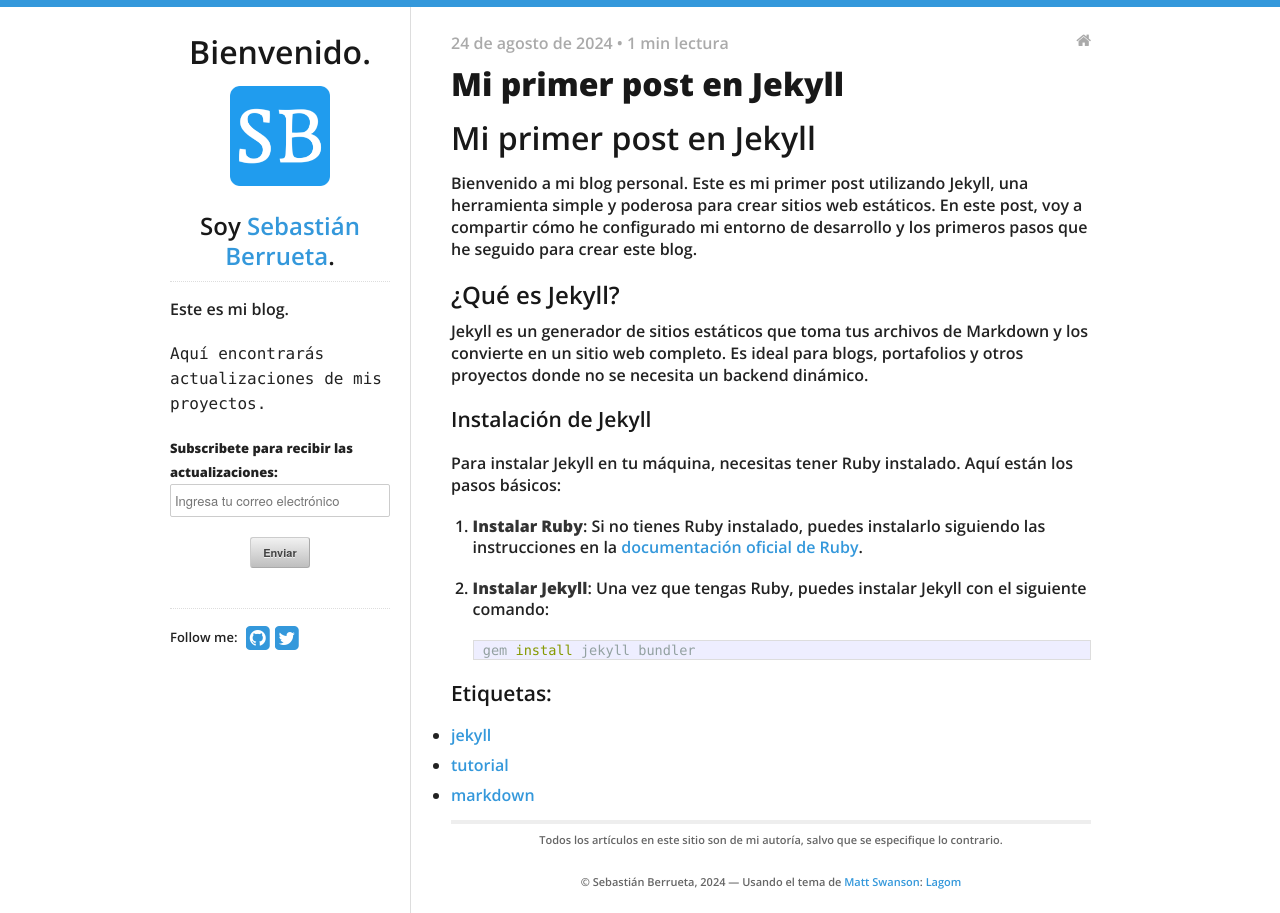
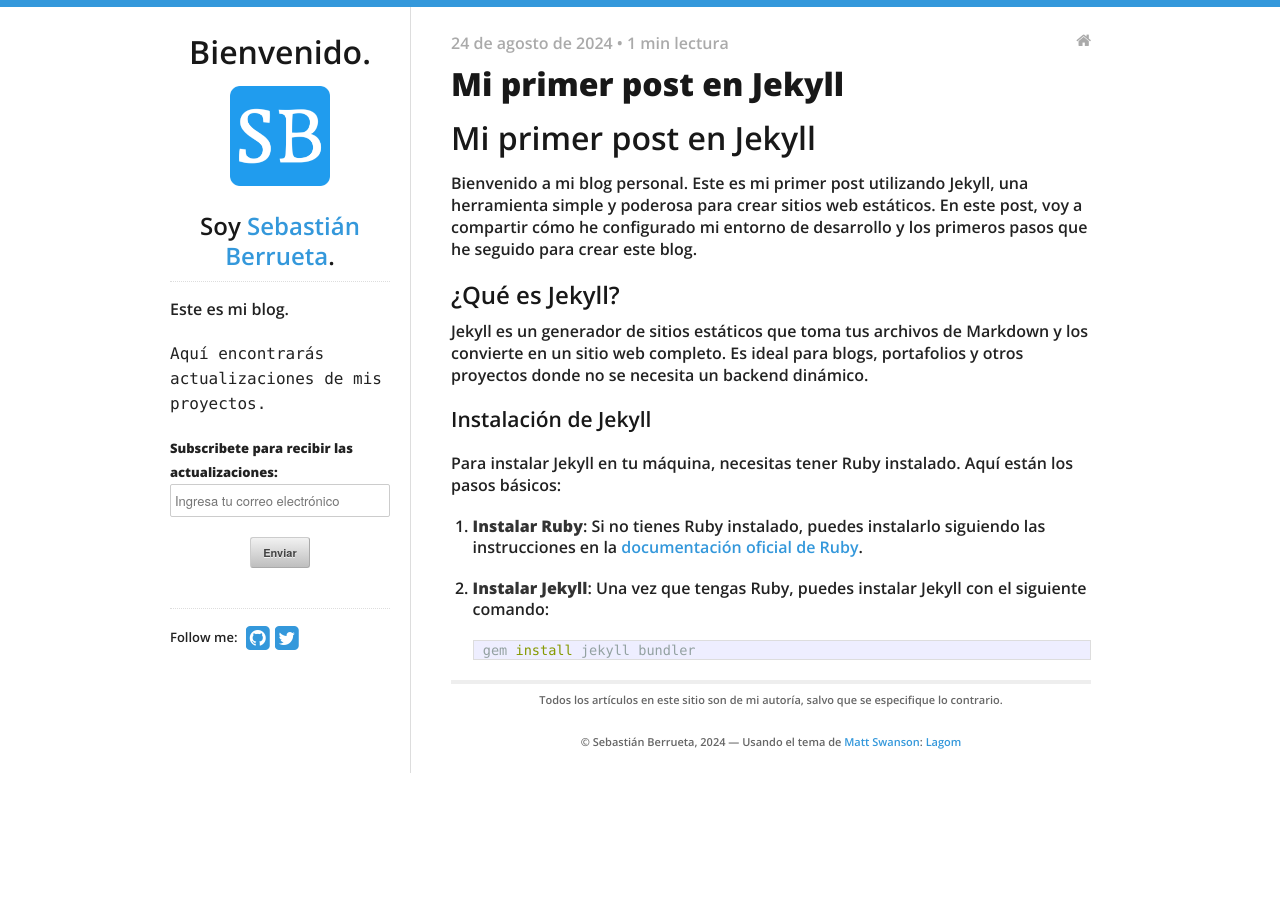
Before and after one commit to berruetaa/blog, a Jekyll site: the page built from _posts/2013-08-12-another-sample.md, in a window 1280 px wide. Built offline with Jekyll 4.4.1, drawn with Linux system fonts in a browser that asks for light colours.

Commit message:
ta pelao

```diff
--- a/_layouts/post.html
+++ b/_layouts/post.html
@@ -16,17 +16,6 @@ layout: default
   {{ content }}
 </div>
 
-{% if page.tags %}
-  <div class="tags">
-    <h3>Etiquetas:</h3>
-    <ul>
-      {% for tag in page.tags %}
-        <li><a href="{{ site.baseurl }}/tags/{{ tag | slugify }}">{{ tag }}</a></li>
-      {% endfor %}
-    </ul>
-  </div>
-{% endif %}
-
 {% if related_posts.size > 0 %}
 <div id="related">
   <h3>Publicaciones relacionadas</h3>
```
Also changed, not shown: _layouts/tag.html (deleted, +0 -14 lines), _pages/tags.md (deleted, +0 -5 lines).
